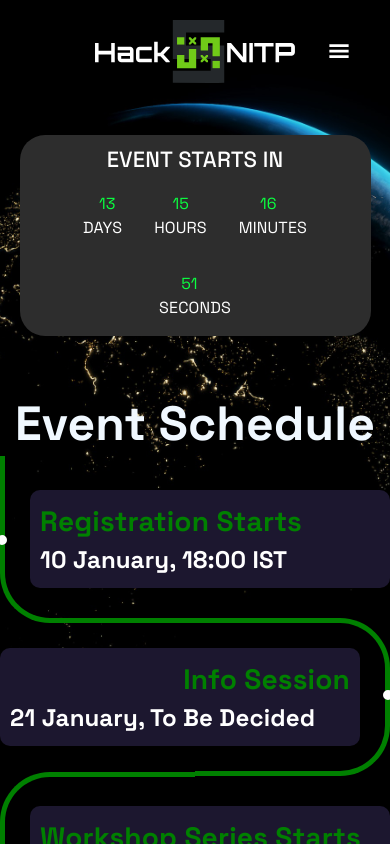
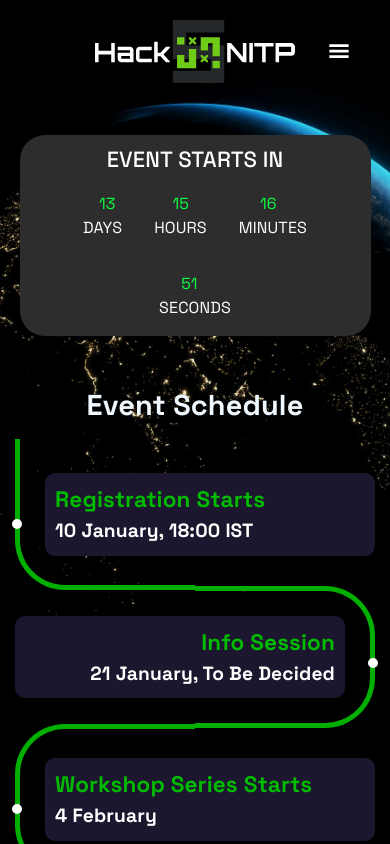
Before and after one commit to HackSlashNITP/hacknitp5.0, a Next.js app: page /timeline in a window 390 px wide. Shown: the top 844 px of the page. Built offline with nearby package versions, Linux system fonts and the light colour scheme.

Commit message:
improve timeline ui

```diff
--- a/pages/timeline.js
+++ b/pages/timeline.js
@@ -14,7 +14,6 @@ const timeline = () => {
      <Header />
       <DigitalCountdown/>
       <Scheduling/>
-
       <div className="w-full">
         <Footer />
       </div>
--- a/styles/scheduling.module.css
+++ b/styles/scheduling.module.css
@@ -5,22 +5,32 @@
 
 .heading {
   text-align: center;
-  font-size: 200%;
-  font-weight:45rem;
+  font-size: 150%;
+  font-weight: bold;
   color: aliceblue;
+  margin: 1rem 0;
 }
 .main {
   display: flex;
   justify-content: center;
-  margin: 0;
+  margin: 5rem 15px;
   padding: 0;
 }
 
+@media screen and (max-width: 860px) {
+  .main {
+    display: flex;
+    justify-content: center;
+    margin: 1rem 15px;
+    padding: 0;
+    font-size: 1.2rem;
+  }
+}
 /* Timeline Container */
 .timeline {
   background: var(--primary-color);
   margin: 0px auto;
-  padding: 20px;
+  padding: 0px;
   padding-left: 0;
   padding-right: 0;
 }
@@ -28,7 +38,7 @@
 /* Card container */
 .card {
   position: relative;
-  max-width: 400px;
+  max-width: 1000px;
   margin: 0;
   padding: 0;
 }
@@ -45,7 +55,7 @@
   content: "";
   position: absolute;
   width: 50%;
-  border: solid green;
+  border: solid rgb(0, 175, 0);
 }
 
 /* Setting the border of top, bottom, left */
@@ -96,7 +106,7 @@
 
 /* Title of the card */
 .title {
-  color: green;
+  color: rgb(0, 187, 0);
   position: relative;
 }
 
@@ -112,7 +122,7 @@
 }
 
 /* text right if the card is even  */
-.card:nth-child(even) > .info > .title {
+.card:nth-child(even) > .info, .card:nth-child(even) > .info > .title {
   text-align: right;
 }
 
```
